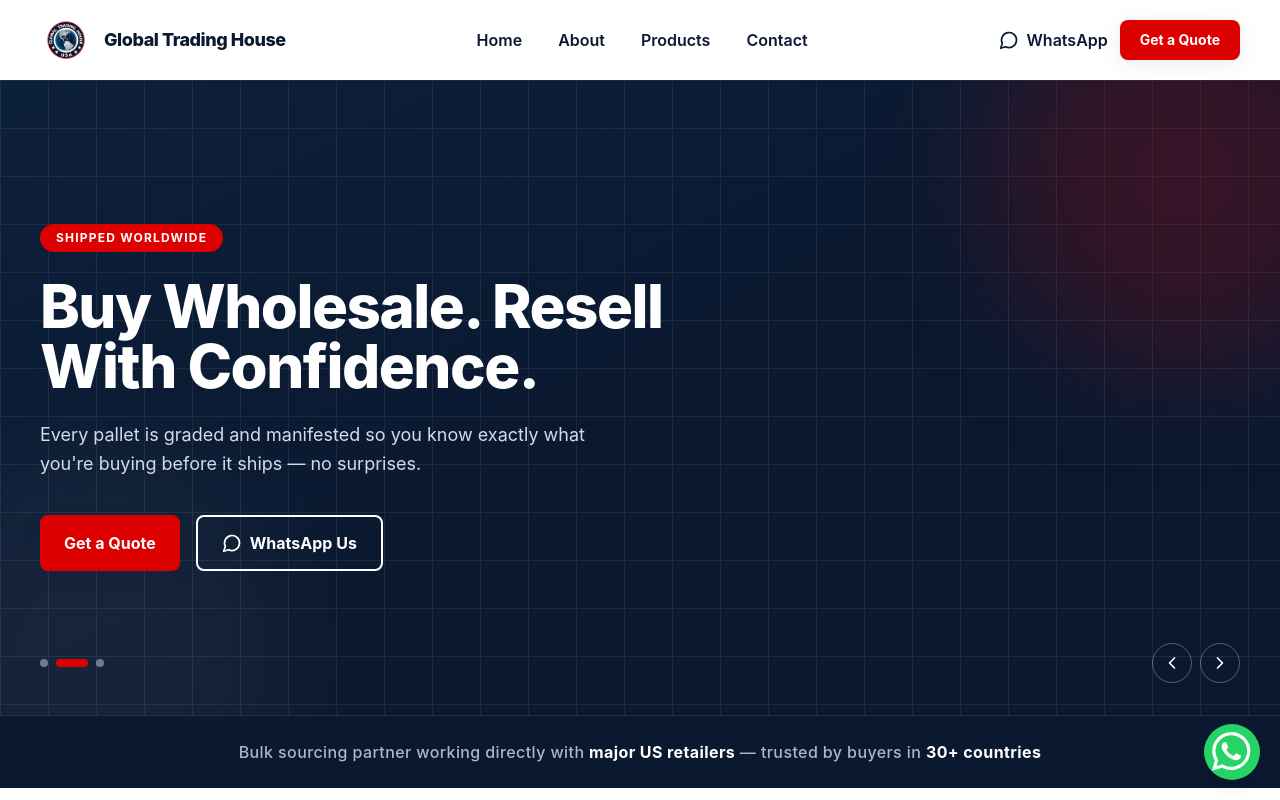
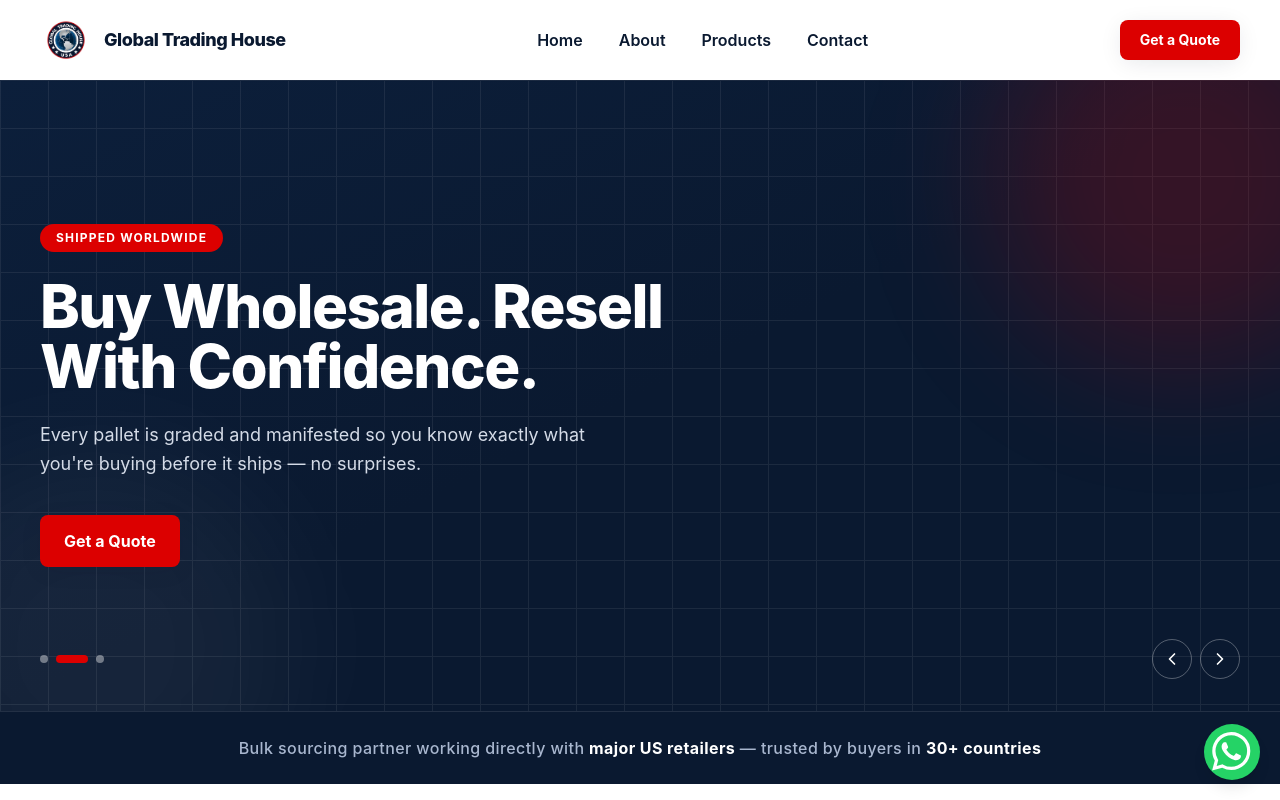
Before and after one commit to imama-ansari14/Global-Trading-House, a Next.js app: page / in a window 1280 px wide. Shown: the top 800 px of the page. Built offline with nearby package versions, Linux system fonts and the light colour scheme.

Commit message:
remove unnecessary whatsapp button

```diff
--- a/components/HeroSlider.jsx
+++ b/components/HeroSlider.jsx
@@ -78,15 +78,6 @@ export default function HeroSlider() {
               <Link href="/contact" className="btn-primary">
                 Get a Quote
               </Link>
-              <a
-                href={siteConfig.whatsappLink}
-                target="_blank"
-                rel="noopener noreferrer"
-                className="btn-outline-white"
-              >
-                <MessageCircle size={20} />
-                WhatsApp Us
-              </a>
             </div>
           </motion.div>
         </AnimatePresence>
--- a/components/Navbar.jsx
+++ b/components/Navbar.jsx
@@ -69,15 +69,6 @@ export default function Navbar() {
           </ul>
 
           <div className="hidden md:flex items-center gap-3">
-            <a
-              href={siteConfig.whatsappLink}
-              target="_blank"
-              rel="noopener noreferrer"
-              className="inline-flex items-center gap-2 text-navy-900 font-semibold hover:text-brand-red transition-colors"
-            >
-              <MessageCircle size={20} />
-              WhatsApp
-            </a>
             <Link href="/contact" className="btn-primary !py-2.5 !px-5 text-sm">
               Get a Quote
             </Link>
```
